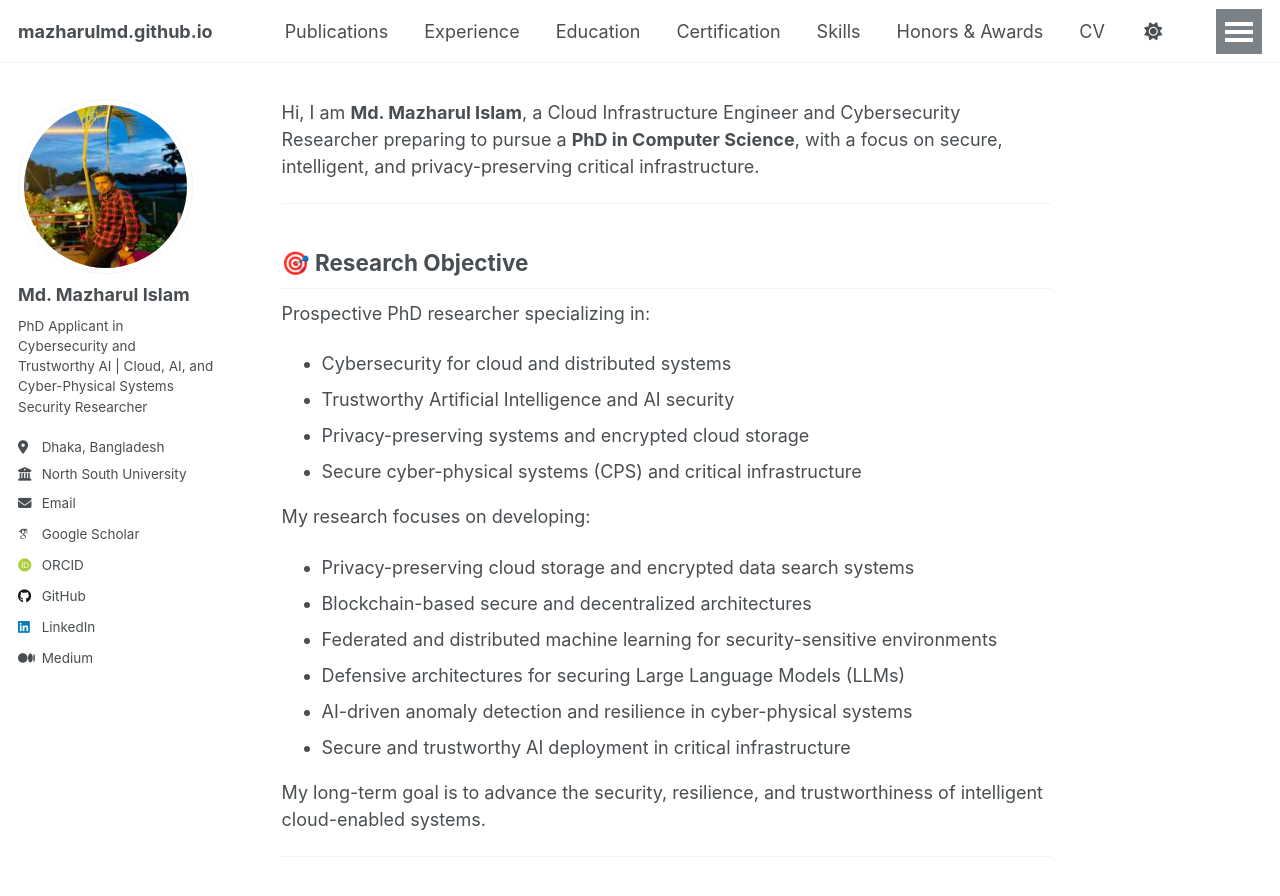
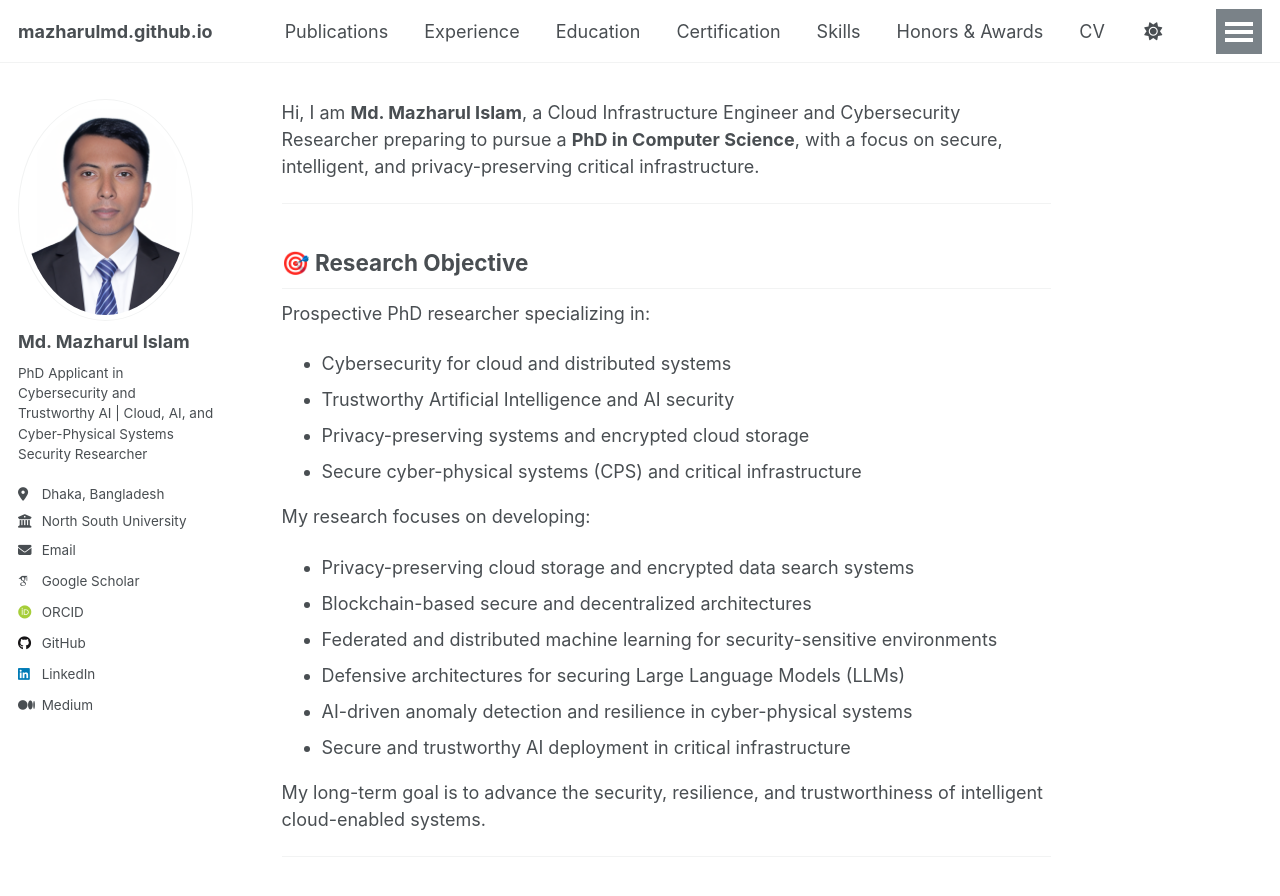
Before and after one commit to mazharulmd/mazharulmd.github.io, a Jekyll site: the page built from _pages/about.md, in a window 1280 px wide and 900 px high. Shown: the top 896 px of the window. Built offline with Jekyll 4.4.1, drawn with Linux system fonts in a browser that asks for light colours; some web fonts are replaced; a script that is not in the unit is left out.

```diff
--- a/_config.yml
+++ b/_config.yml
@@ -22,7 +22,7 @@ repository               : "https://github.com/mazharsnow/mazharsnow.github.io"
 #               Additional customization can be done by editing /_includes/author-profile.html
 author:
   # Biographic information
-  avatar           : "New_Picture_1_200x200.jpg"
+  avatar           : "Mazharul_Islam.png"
   name             : "Md. Mazharul Islam"
   pronouns         : # example: "she/her"
   bio              : "PhD Applicant in Cybersecurity and Trustworthy AI | Cloud, AI, and Cyber-Physical Systems Security Researcher"
```
